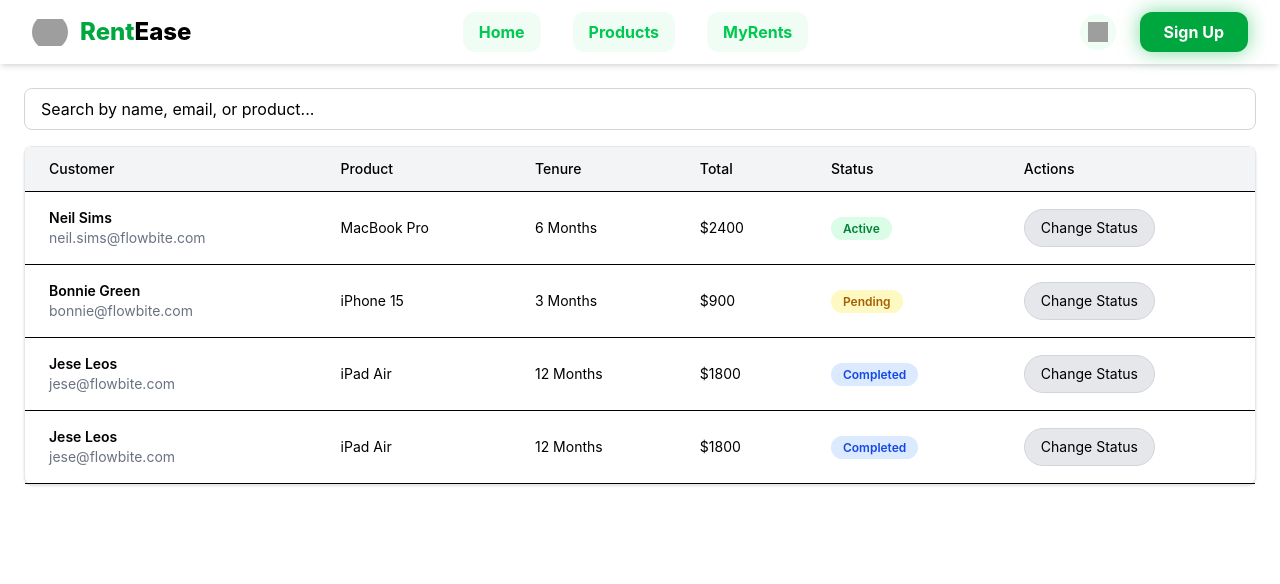
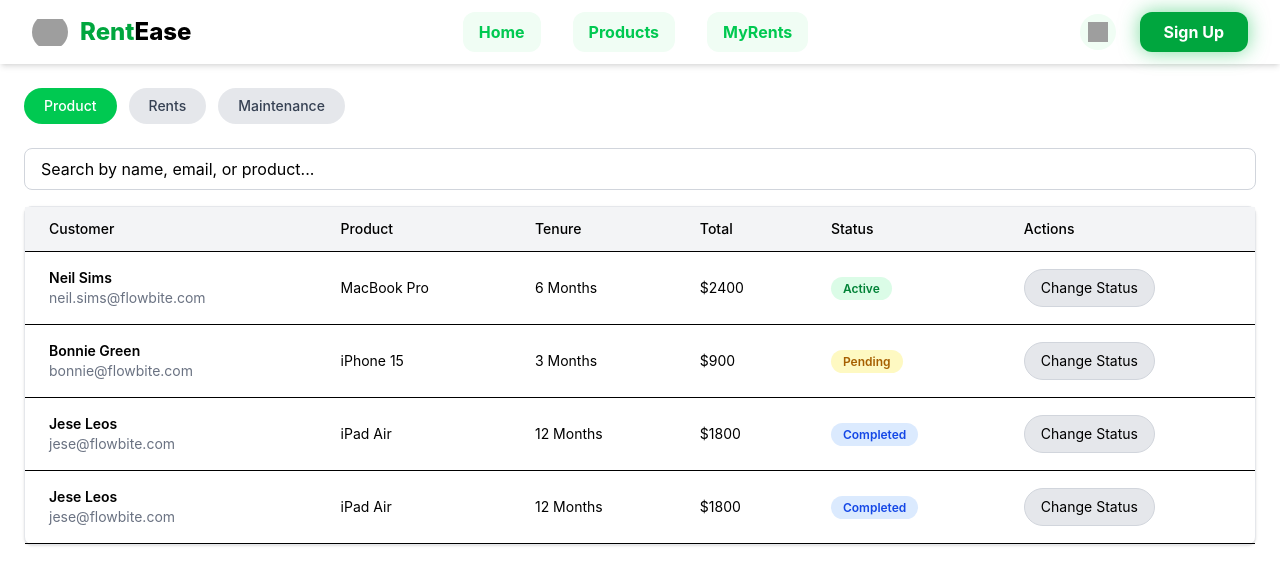
Before and after one commit to Adrich-Fernandes/RENT_EASY, a React (Vite) app in the folder rent-easy/frontend/my-app/: page / in a window 1280 px wide. Shown: the top 584 px of the page. Built offline with nearby package versions, Linux system fonts and the light colour scheme; grey boxes are pictures that could not be loaded.

Commit message:
added a tab's to admin

```diff
--- a/rent-easy/frontend/my-app/src/admin/adminPage.jsx
+++ b/rent-easy/frontend/my-app/src/admin/adminPage.jsx
@@ -1,12 +1,14 @@
 import { useState } from "react";
 import { CustomerRequest } from "../Alldata";
 
-export default function adminPage() {
+export default function AdminPage() {
   const [users, setUsers] = useState(CustomerRequest);
   const [openDropdown, setOpenDropdown] = useState(null);
   const [searchTerm, setSearchTerm] = useState("");
+  const [activeTab, setActiveTab] = useState("Product");
 
   const statusOptions = ["Active", "Pending", "Completed", "Canceled"];
+  const tabs = ["Product", "Rents", "Maintenance"];
 
   const updateStatus = (index, newStatus) => {
     const updatedUsers = users.map((user, i) =>
@@ -32,7 +34,6 @@ export default function adminPage() {
     }
   };
 
-  // 🔎 Filter logic
   const filteredUsers = users.filter((user) =>
     user.name.toLowerCase().includes(searchTerm.toLowerCase()) ||
     user.email.toLowerCase().includes(searchTerm.toLowerCase()) ||
@@ -42,14 +43,33 @@ export default function adminPage() {
   return (
     <div className="p-6">
 
-      {/* 🔎 Search Field */}
+      {/* ✅ Tabs */}
+      <div className="flex gap-3 mb-6">
+        {tabs.map((tab) => (
+          <button
+            key={tab}
+            onClick={() => setActiveTab(tab)}
+            className={`px-5 py-2 rounded-full text-sm font-medium transition
+              ${
+                activeTab === tab
+                  ? "bg-green-500 text-white"
+                  : "bg-gray-200 text-gray-700 hover:bg-gray-300"
+              }
+            `}
+          >
+            {tab}
+          </button>
+        ))}
+      </div>
+
+      {/* 🔎 Search */}
       <div className="mb-4">
         <input
           type="text"
           placeholder="Search by name, email, or product..."
           value={searchTerm}
           onChange={(e) => setSearchTerm(e.target.value)}
-          className="w-full md:w-80 px-4 py-2 border border-gray-300 rounded-lg focus:outline-none focus:ring-2 focus:ring-gray-400"
+          className="w-full md:w-80 px-4 py-2 border border-gray-300 rounded-lg focus:outline-none focus:ring-2 focus:ring-green-400"
         />
       </div>
 
```
